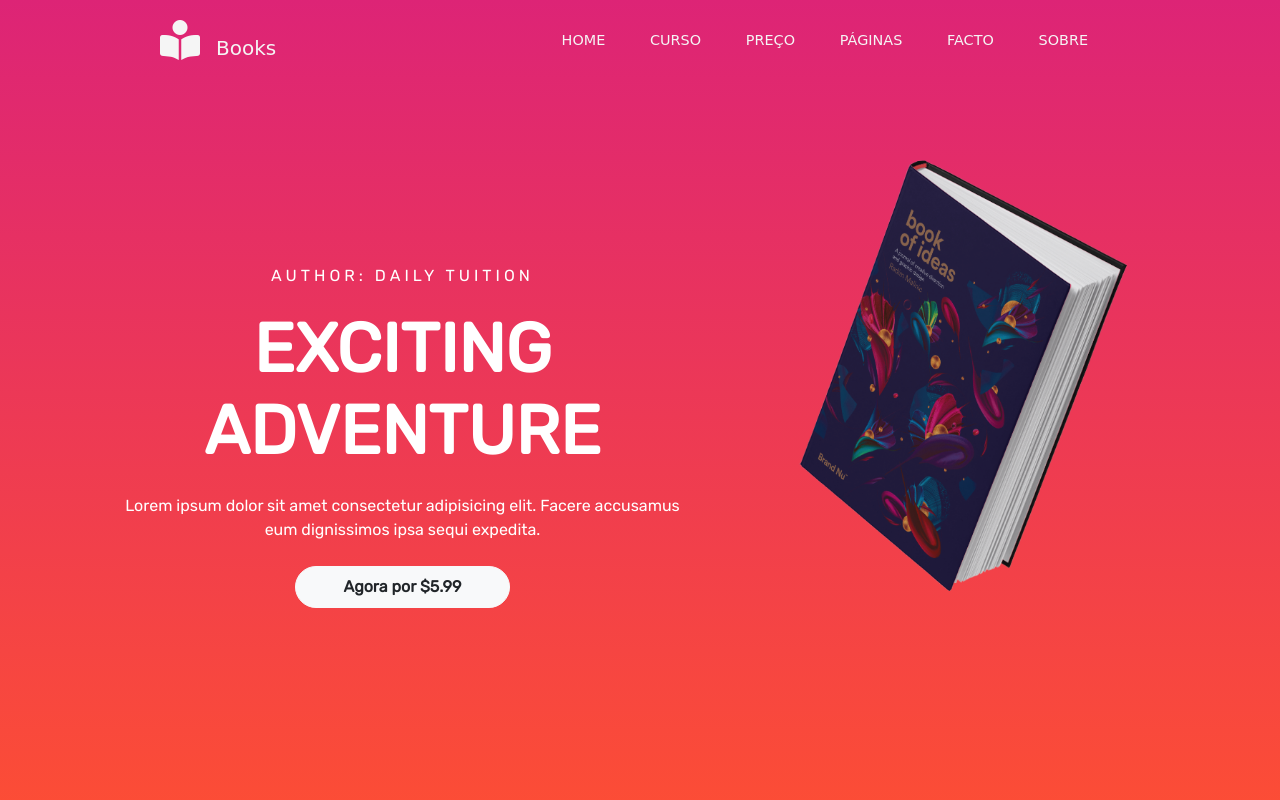
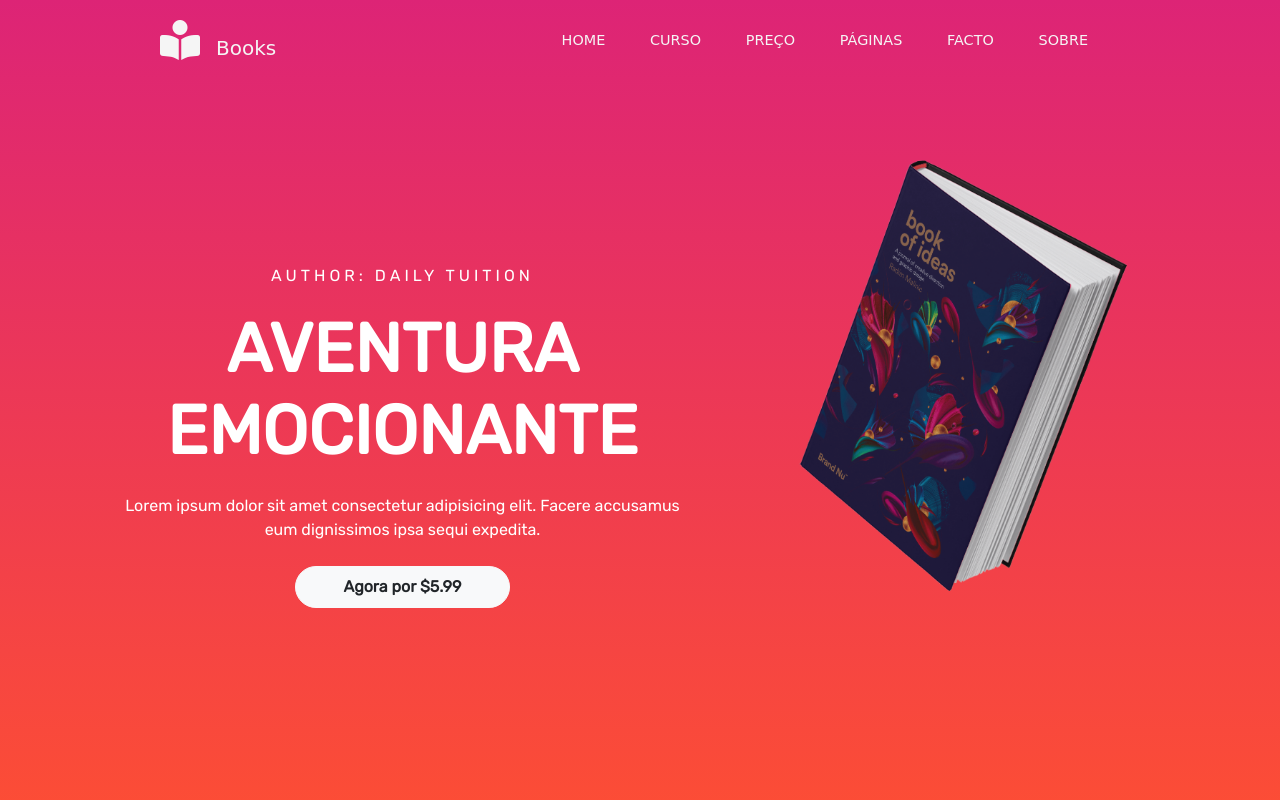
Before and after one commit to CamilaCSoares/Projeto_Book, a plain HTML site: page src/index.html in a window 1280 px wide. Shown: the top 800 px of the page. Drawn offline with nearby package versions, Linux system fonts and the light colour scheme; a web font is replaced by a local one.

Commit message:
Update index.html

```diff
--- a/src/index.html
+++ b/src/index.html
@@ -65,7 +65,7 @@
       <div class="row">
         <div class="col-md-7 col-sm-12  text-white">
           <h6>AUTHOR: DAILY TUITION</h6>
-          <h1>EXCITING ADVENTURE</h1>
+          <h1>AVENTURA EMOCIONANTE</h1>
           <p>
             Lorem ipsum dolor sit amet consectetur adipisicing elit. Facere accusamus eum dignissimos ipsa sequi expedita.
           </p>
```
